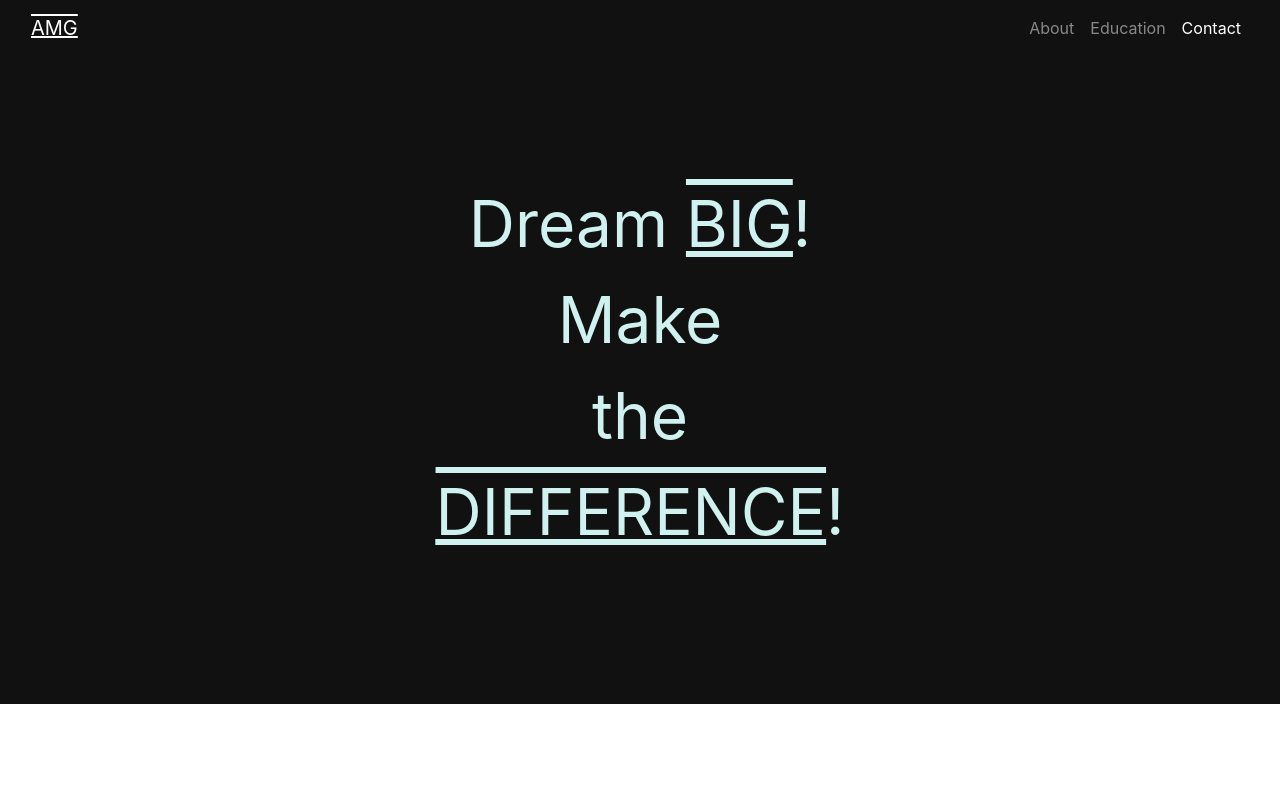
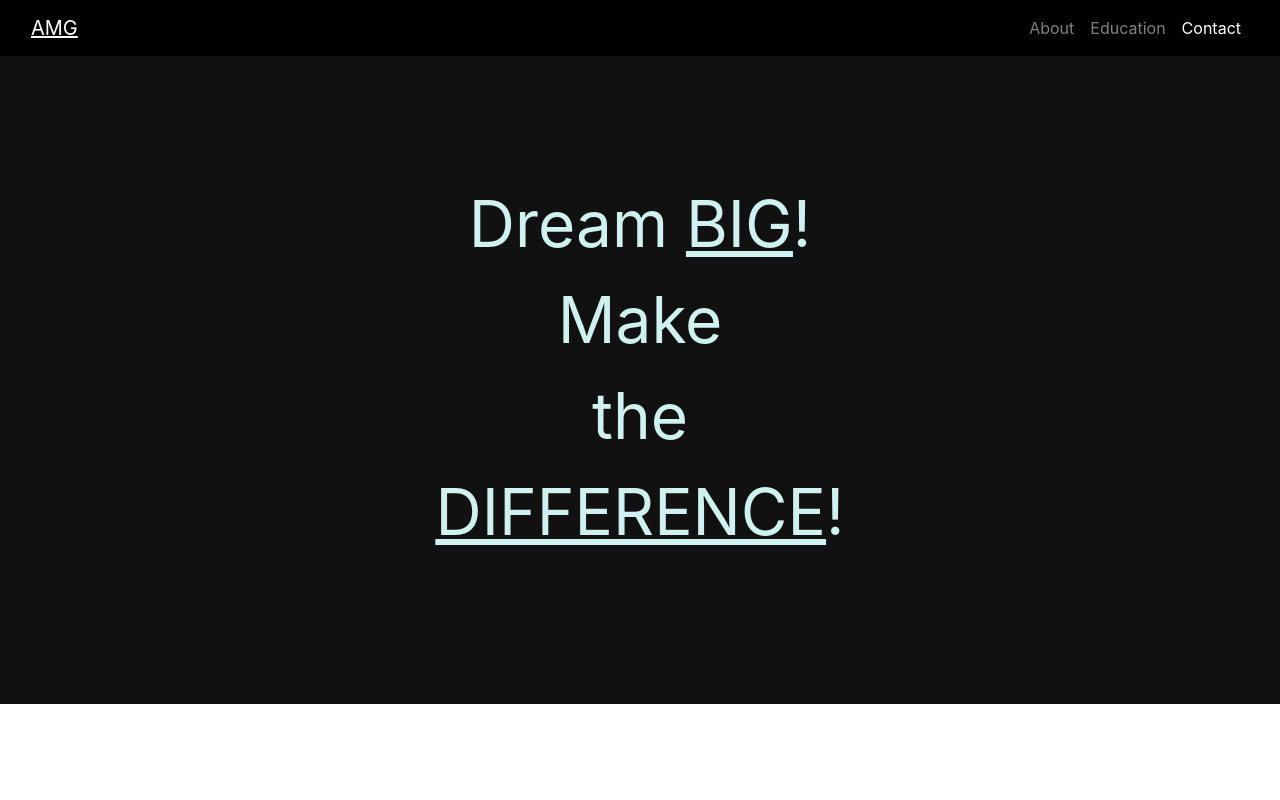
Before and after one commit to ManzanoAlfonso/portafolio, a plain HTML site: page index.html in a window 1280 px wide. Shown: the top 800 px of the page. Drawn offline with nearby package versions, Linux system fonts and the light colour scheme; a web font is replaced by a local one.

Commit message:
Update styles.css

```diff
--- a/assets/css/styles.css
+++ b/assets/css/styles.css
@@ -1,6 +1,12 @@
-.underline {
+.under_over_line {
   text-decoration: underline overline;
 }
+
+.underline{
+  text-decoration: underline;
+}
+
+
 
 .container, .container-lg, .container-md, .container-sm, .container-xl {
   text-align: center;
@@ -65,5 +71,5 @@ a:hover {
 }
 
 .navbar.navbar-dark.navbar-expand-md.fixed-top.text-light.text-capitalize.text-left {
-  background-color: #121111;
+  background-color: black;
 }
```
